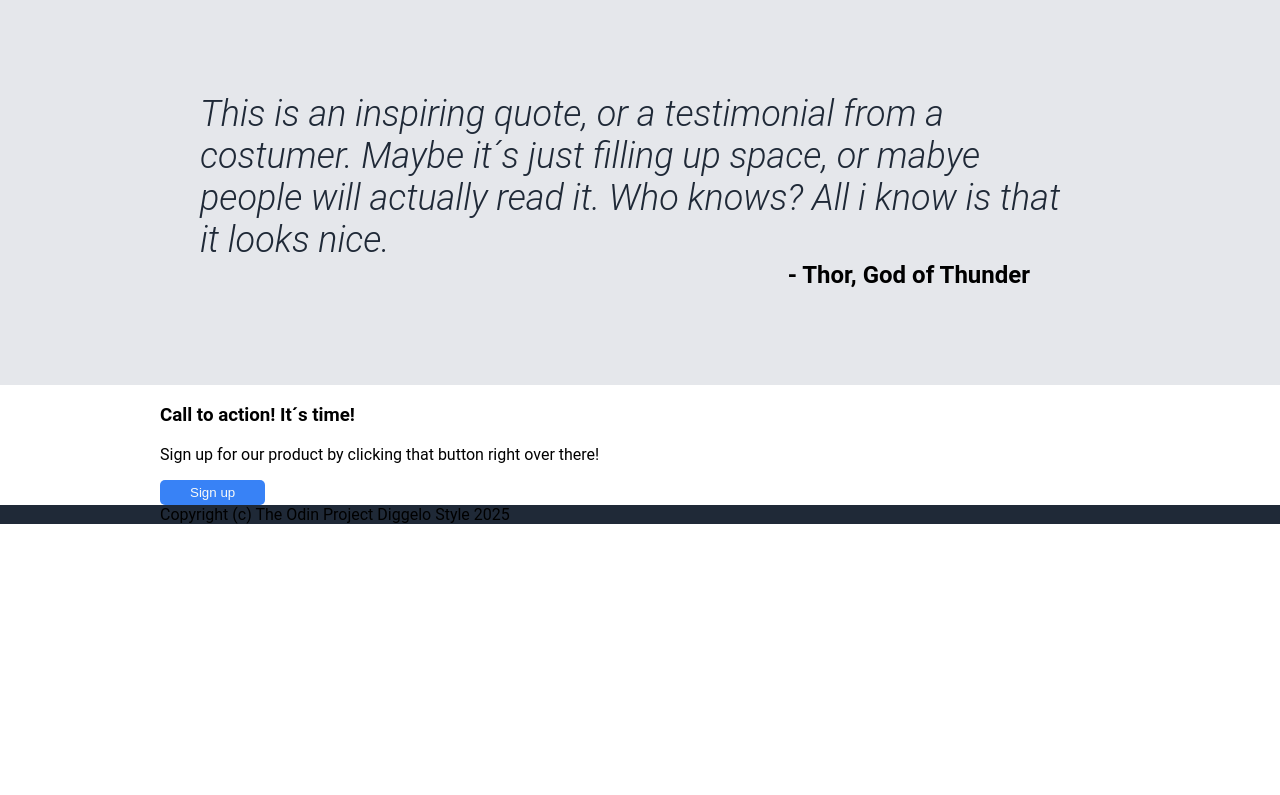
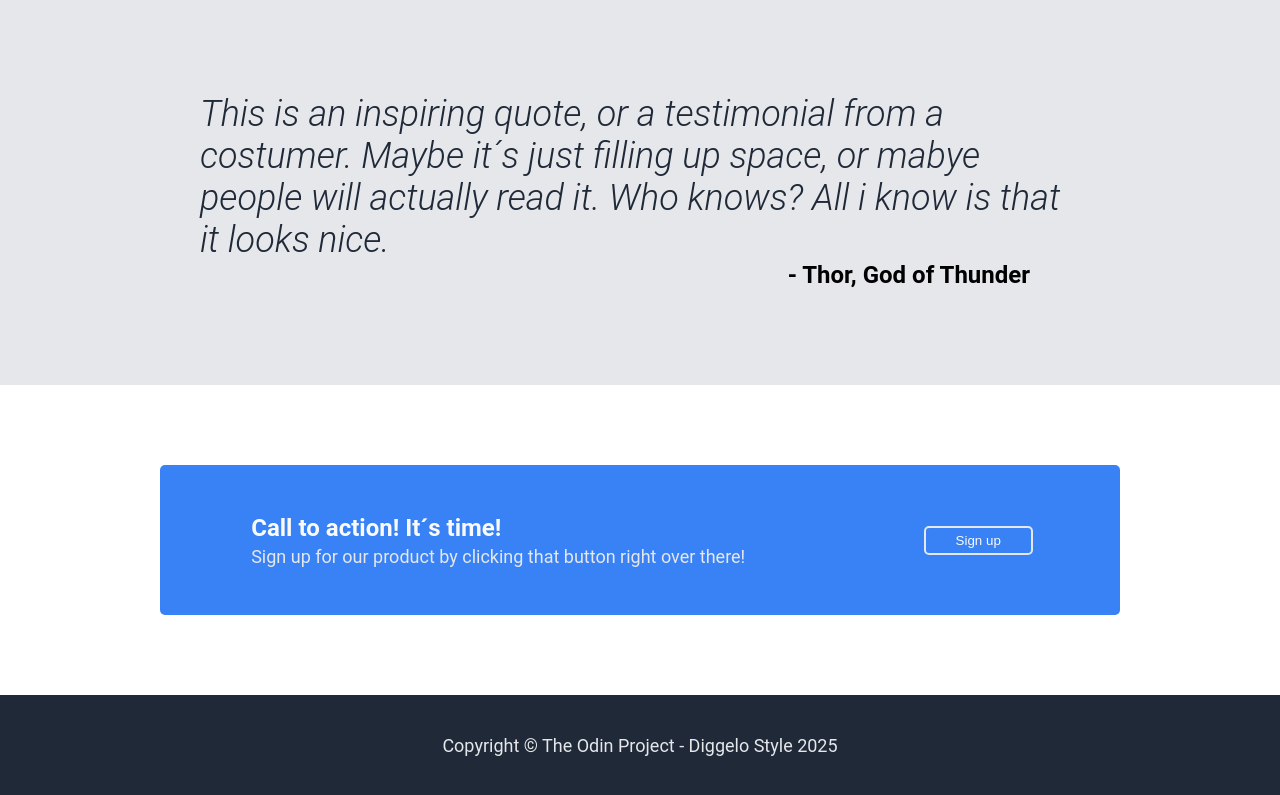
Before and after one commit to Diggelo/my-first-landing-page, a plain HTML site: page index.html in a window 1280 px wide. Shown: the part 947-1742 px from the top of the page. Before the commit the page ends 1471 px from the top, so only its background shows below. Drawn offline with Linux system fonts and the light colour scheme.

Commit message:
add style to cta and footer

```diff
--- a/index.html
+++ b/index.html
@@ -77,7 +77,7 @@
     </div>
     <div class="footer">
         <div class="inside">
-            <div class="footer-text">Copyright (c) The Odin Project Diggelo Style 2025</div>
+            <div class="footer-text">Copyright &copy; The Odin Project - Diggelo Style 2025</div>
         </div>
     </div>
 </body>
--- a/style.css
+++ b/style.css
@@ -17,18 +17,22 @@ body{
     background-color: #1F2937;
 }
 
-.logo {
+.logo,
+.blue-box-left h3 {
     font-size: 24px;
 }
 
 .logo,
 .top-section h1,
-button {
+button,
+.blue-box-left h3 {
     color: #f9faf8;
 }
 
 .top-section p,
-.header-links a {
+.header-links a,
+.blue-box-left p,
+.footer-text {
     color: #e5e7eb;
     font-size: 18px;
 }
@@ -71,12 +75,15 @@ button {
     border-radius: 50px;
 }
 
+button,
+.blue-box {
+    background-color: #3882f6;
+    border-radius: 5px;
+}
 
 button {
-    background-color: #3882f6;
+    border: none;
     padding: 5px 30px;
-    border-radius: 5px;
-    border: none;
 }
 
 .info-h2-section {
@@ -128,3 +135,33 @@ button {
     text-align: right;
     padding-right: 50px;
 }
+
+.blue-box {
+    display: flex;
+    align-items: center;
+    justify-content: space-around;
+    height: 150px;
+}
+
+
+.blue-box button {
+    border: 2px solid #e5e7eb;
+}
+
+.call-to-action .inside {
+    padding: 80px 0;
+}
+
+
+.blue-box-left h3,
+.blue-box-left p {
+    margin: 4px;
+    padding: 0;
+}
+
+.footer .inside {
+    display: flex;
+    justify-content: center;
+    align-items: center;
+    height: 100px;
+}
```
